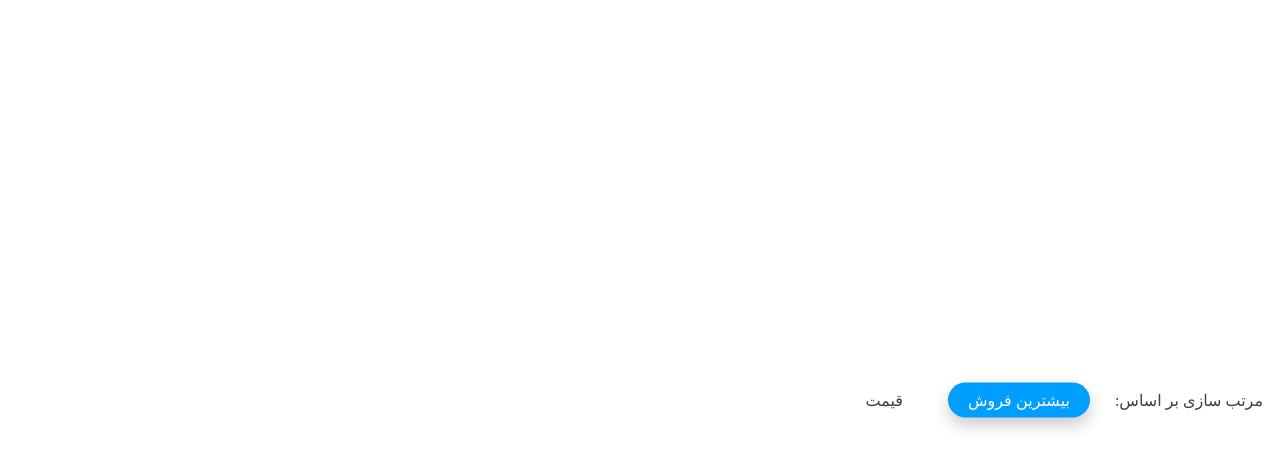
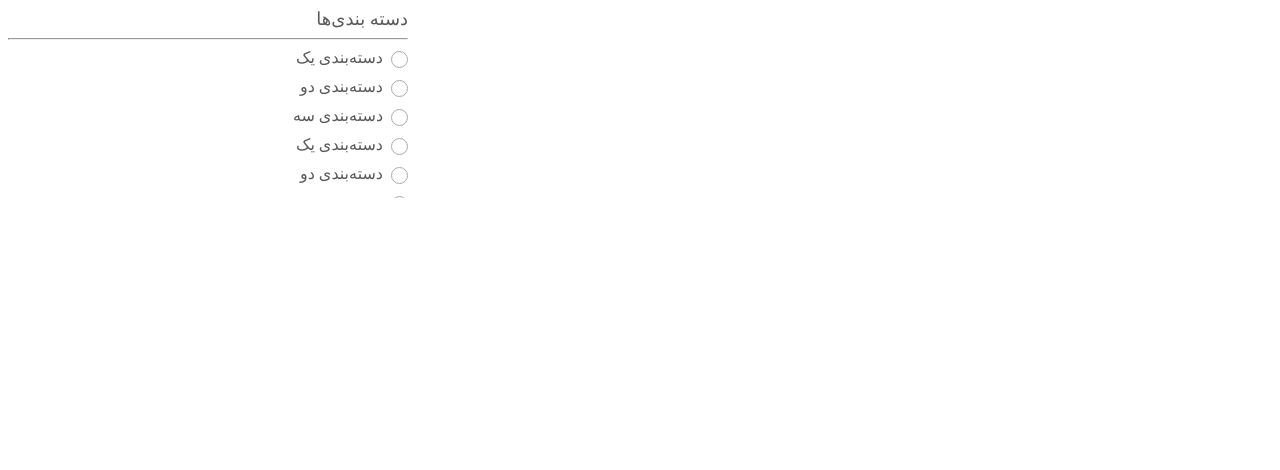
Before and after one commit to Baharkaviani/E-commerce-website, a Vue app: page / in a window 1280 px wide. Shown: the top 470 px of the page. Built offline with nearby package versions, Linux system fonts and the light colour scheme.

Commit message:
cathegory component completed

```diff
--- a/src/App.vue
+++ b/src/App.vue
@@ -1,14 +1,14 @@
 <template>
   <div id="app">
 <!--    <nav_menu></nav_menu>-->
-    <sorter></sorter>
+<!--    <sorter></sorter>-->
 <!--    <section class="products">-->
 <!--    <Product v-for="product in products"-->
 <!--             :key="product.title"-->
 <!--             :product="product"-->
 <!--    />-->
 <!--    </section>-->
-<!--    <cathegories property="cats"></cathegories>-->
+    <cathegories :cats="cats"></cathegories>
   </div>
 
 </template>
@@ -16,15 +16,15 @@
 <script>
 
 //import nav_menu from './components/nav_menu'
- import sorter from "@/components/sorter";
+// import sorter from "@/components/sorter";
 // import Product from "@/components/Product";
-//import Cathegories from "@/components/cathegories";
+import Cathegories from "@/components/cathegories";
 export default {
   name: 'App',
   components: {
-    // Cathegories
+    Cathegories
      //nav_menu
-    sorter
+    // sorter
     // Product
   },
   data (){
@@ -57,6 +57,18 @@ export default {
       ],
       cats:[
           'دسته‌بندی یک',
+        'دسته‌بندی دو',
+        'دسته‌بندی سه',
+        'دسته‌بندی یک',
+        'دسته‌بندی دو',
+        'دسته‌بندی سه',
+        'دسته‌بندی یک',
+        'دسته‌بندی دو',
+        'دسته‌بندی سه',
+        'دسته‌بندی یک',
+        'دسته‌بندی دو',
+        'دسته‌بندی سه',
+        'دسته‌بندی یک',
         'دسته‌بندی دو',
         'دسته‌بندی سه',
         'دسته‌بندی چهار'
--- a/src/components/Product.vue
+++ b/src/components/Product.vue
@@ -80,7 +80,7 @@ export default {
 
 }
 .price{
-  color: #7a7a7a;
+  color: #585959;
   size: 18px;
   position: absolute;
   top: 50%;
--- a/src/components/cathegories.vue
+++ b/src/components/cathegories.vue
@@ -1,13 +1,72 @@
 <template>
+  <div class="main-cat">
 
+    <label class="cat-label">دسته بندی‌ها</label>
+    <hr>
+  <div class="container">
+    <label v-for="(cat,index) in cats" :key="index" class="labels">{{cat}}
+      <input type="checkbox" :name="cat" :value="cat">
+      <span class="checkmark"></span>
+    </label>
+  </div>
+
+
+  </div>
 </template>
 
 <script>
-export default {
-  name: "cathegories"
-}
+    export default {
+      name: "cathegories",
+      props:['cats']
+    }
 </script>
 
 <style scoped>
+.main-cat{
+  direction: rtl;
+  padding-right: 15px;
+  color: #585959;
+  max-width: 400px;
+}
+.cat-label{
+  font-size: 18px;
+}
+.container{
+  overflow-y: scroll;
+  max-height: 150px;
+
+}
+.labels {
+  display: block;
+  position: relative;
+  margin-bottom: 10px;
+  cursor: pointer;
+  font-size: 16px;
+  padding-right: 25px;
+}
+
+.labels input {
+  position: absolute;
+  opacity: 0;
+  cursor: pointer;
+  height: 0;
+  width: 0;
+}
+
+.checkmark {
+  position: absolute;
+  top: 15%;
+  right: 0;
+  height: 15px;
+  width: 15px;
+  background-color: white;
+  border: 1px solid darkgrey;
+  border-radius: 100px;
+}
+
+.labels input:checked ~ .checkmark {
+  background-color:#009eff;
+}
+
 
 </style>
--- a/src/components/nav_menu.vue
+++ b/src/components/nav_menu.vue
@@ -76,6 +76,7 @@ nav .menu-item a {
 }
 
 
+
 .drop {
   color: #404040;
 
```
